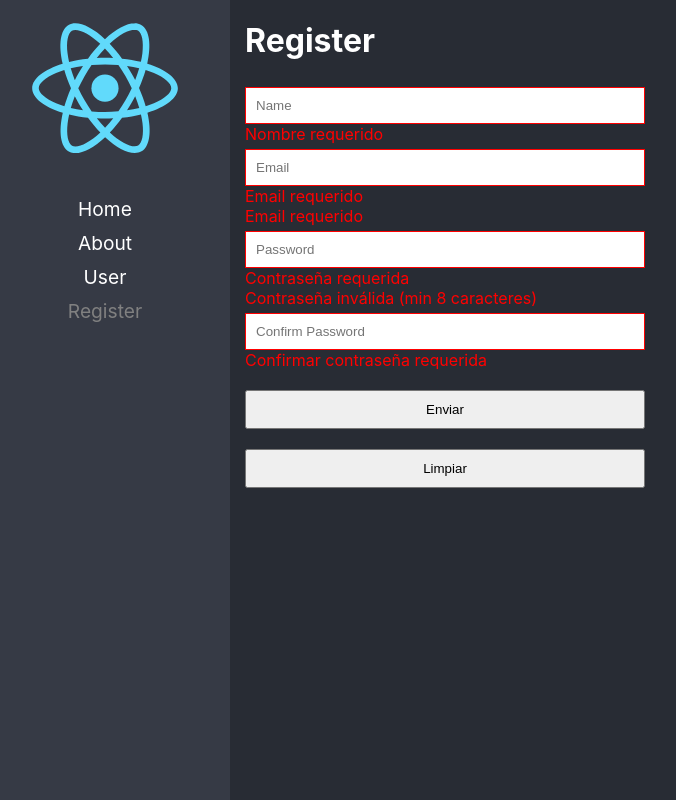
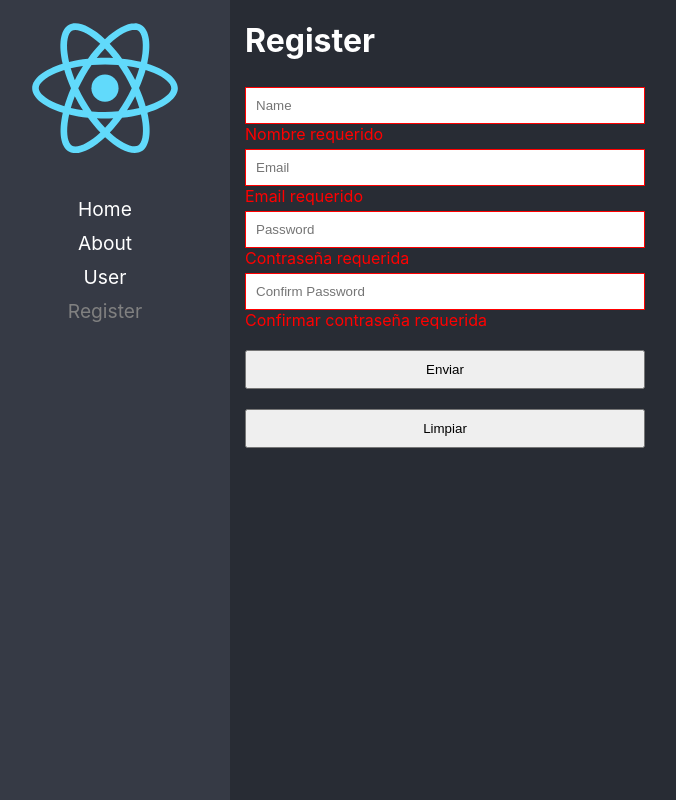
Before and after one commit to benjabenjabenja/component-patterns, a React (Create React App) app: page /register in a window 1280 px wide. Shown: the whole page, without its empty margins (20-696 px from the left). Built offline with nearby package versions, Linux system fonts and the light colour scheme.

Commit message:
ajustes de mensajes de error

```diff
--- a/src/forms/pages/RegisterPage.tsx
+++ b/src/forms/pages/RegisterPage.tsx
@@ -64,7 +64,7 @@ const RegisterPage: React.FC = () => {
                     onChange={handleInputChange}
                 />
                 {Utils.isEmpty(formData.email) && <ErrorLabel>{REGISTER_PAGE.FORM.INPUTS.EMAIL.ERROR}</ErrorLabel>}
-                {!Utils.isEmail(formData.email) && <ErrorLabel>{REGISTER_PAGE.FORM.INPUTS.EMAIL.ERROR}</ErrorLabel>}
+                {(formData.email && !Utils.isEmail(formData.email)) && <ErrorLabel>{REGISTER_PAGE.FORM.INPUTS.EMAIL.ERROR_INVALID}</ErrorLabel>}
 
                 {/* INPUT PASSWORD */}
                 <input
@@ -76,7 +76,7 @@ const RegisterPage: React.FC = () => {
                     onChange={handleInputChange}
                 />
                 {Utils.isEmpty(formData?.password) && <ErrorLabel>{REGISTER_PAGE.FORM.INPUTS.PASSWORD.ERROR}</ErrorLabel>}
-                {formData?.password?.length < 8 && <ErrorLabel>{REGISTER_PAGE.FORM.INPUTS.PASSWORD.ERROR_INVALID}</ErrorLabel>}
+                {(formData?.password && formData?.password.length < 8) && <ErrorLabel>{REGISTER_PAGE.FORM.INPUTS.PASSWORD.ERROR_INVALID}</ErrorLabel>}
 
                 {/* INPUT CONFIRM PASSWORD */}
                 <input
```
